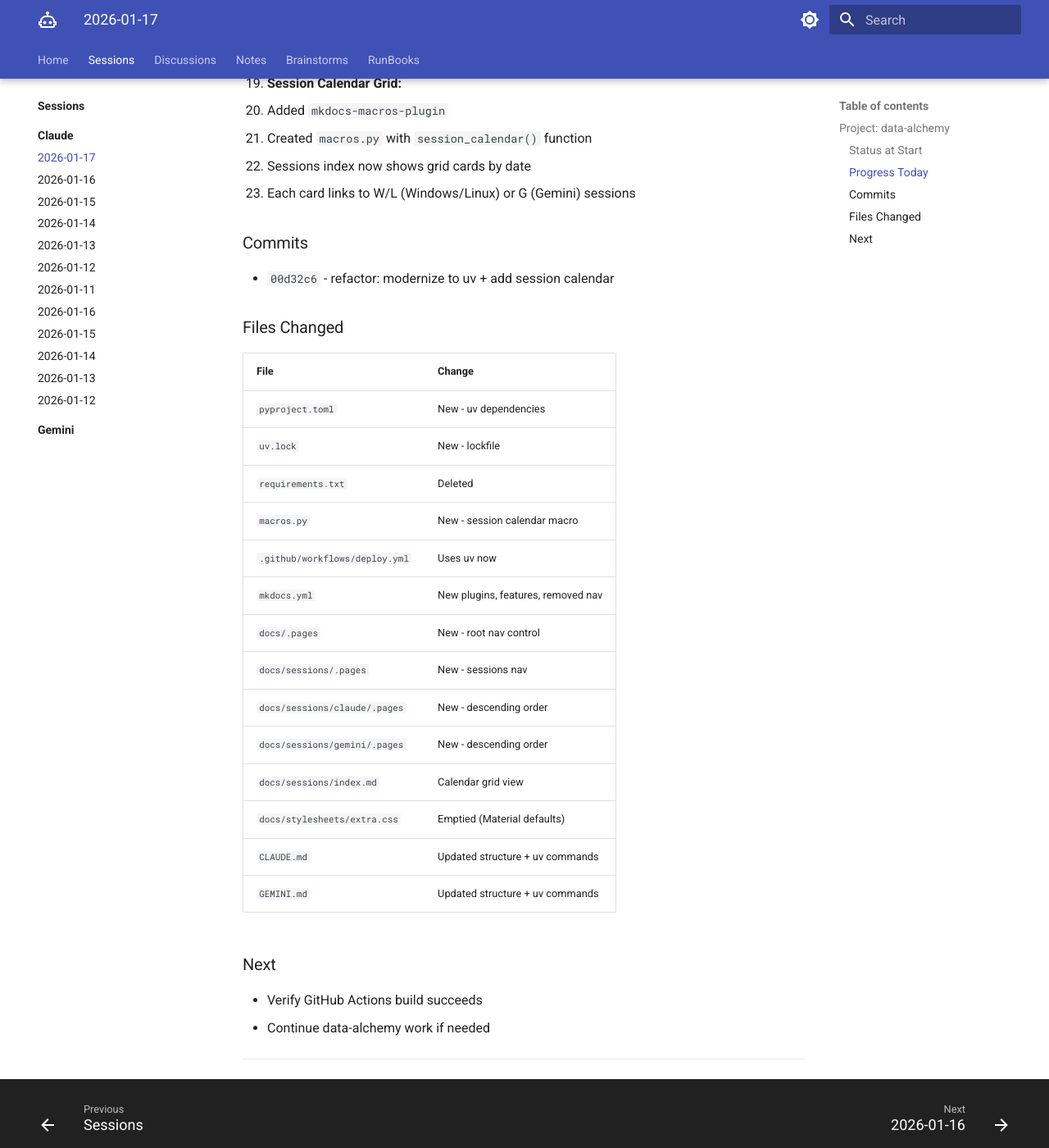
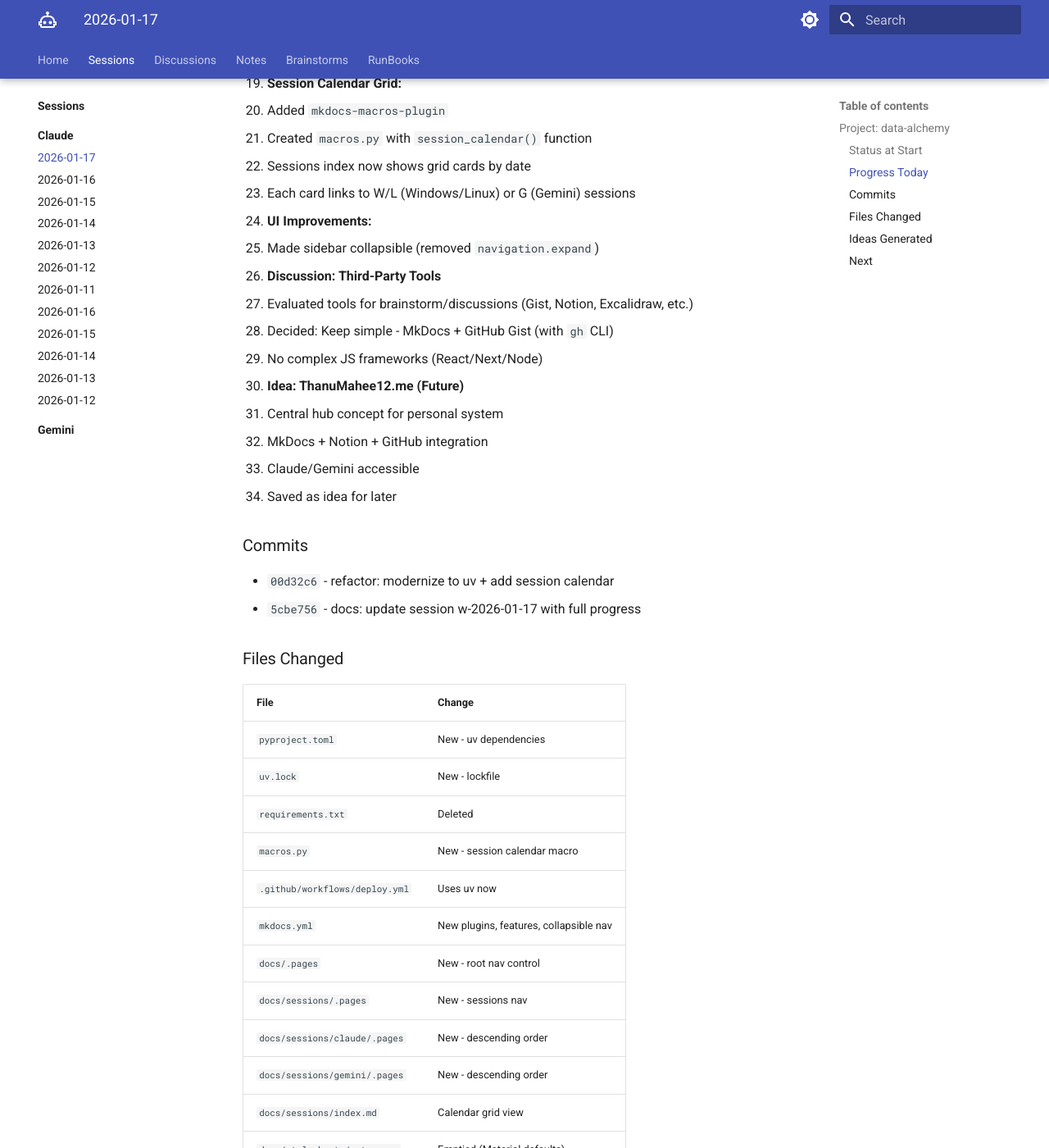
Before and after one commit to ThanuMahee12/AgentContext, an MkDocs documentation site: the page built from docs/sessions/claude/w-2026-01-17.md, in a window 1280 px wide and 1400 px high, scrolled down 1168 px. Shown: the whole window at 82% size. Built offline with MkDocs 1.6.1 and Material for MkDocs 9.7.7, drawn with Linux system fonts in a browser that asks for light colours; some of the changed text lies outside the part shown.

Commit message:
docs: update session with UI changes and ideas

```diff
--- a/docs/sessions/claude/w-2026-01-17.md
+++ b/docs/sessions/claude/w-2026-01-17.md
@@ -45,9 +45,24 @@
    - Sessions index now shows grid cards by date
    - Each card links to W/L (Windows/Linux) or G (Gemini) sessions
 
+6. **UI Improvements:**
+   - Made sidebar collapsible (removed `navigation.expand`)
+
+7. **Discussion: Third-Party Tools**
+   - Evaluated tools for brainstorm/discussions (Gist, Notion, Excalidraw, etc.)
+   - Decided: Keep simple - MkDocs + GitHub Gist (with `gh` CLI)
+   - No complex JS frameworks (React/Next/Node)
+
+8. **Idea: ThanuMahee12.me (Future)**
+   - Central hub concept for personal system
+   - MkDocs + Notion + GitHub integration
+   - Claude/Gemini accessible
+   - Saved as idea for later
+
 ### Commits
 
 - `00d32c6` - refactor: modernize to uv + add session calendar
+- `5cbe756` - docs: update session w-2026-01-17 with full progress
 
 ### Files Changed
 
@@ -58,7 +73,7 @@
 | `requirements.txt` | Deleted |
 | `macros.py` | New - session calendar macro |
 | `.github/workflows/deploy.yml` | Uses uv now |
-| `mkdocs.yml` | New plugins, features, removed nav |
+| `mkdocs.yml` | New plugins, features, collapsible nav |
 | `docs/.pages` | New - root nav control |
 | `docs/sessions/.pages` | New - sessions nav |
 | `docs/sessions/claude/.pages` | New - descending order |
@@ -68,9 +83,13 @@
 | `CLAUDE.md` | Updated structure + uv commands |
 | `GEMINI.md` | Updated structure + uv commands |
 
+### Ideas Generated
+
+- **ThanuMahee12.me** - Centralized personal hub (MkDocs + Notion + GitHub, no JS frameworks)
+
 ### Next
 
-- Verify GitHub Actions build succeeds
-- Continue data-alchemy work if needed
+- Install `gh` CLI for Gist integration
+- Explore ThanuMahee12.me concept when ready
 
 ---
--- a/mkdocs.yml
+++ b/mkdocs.yml
@@ -29,7 +29,6 @@ theme:
     - navigation.tabs
     - navigation.tabs.sticky
     - navigation.sections
-    - navigation.expand
     - navigation.top
     - navigation.footer
     - navigation.indexes
```
